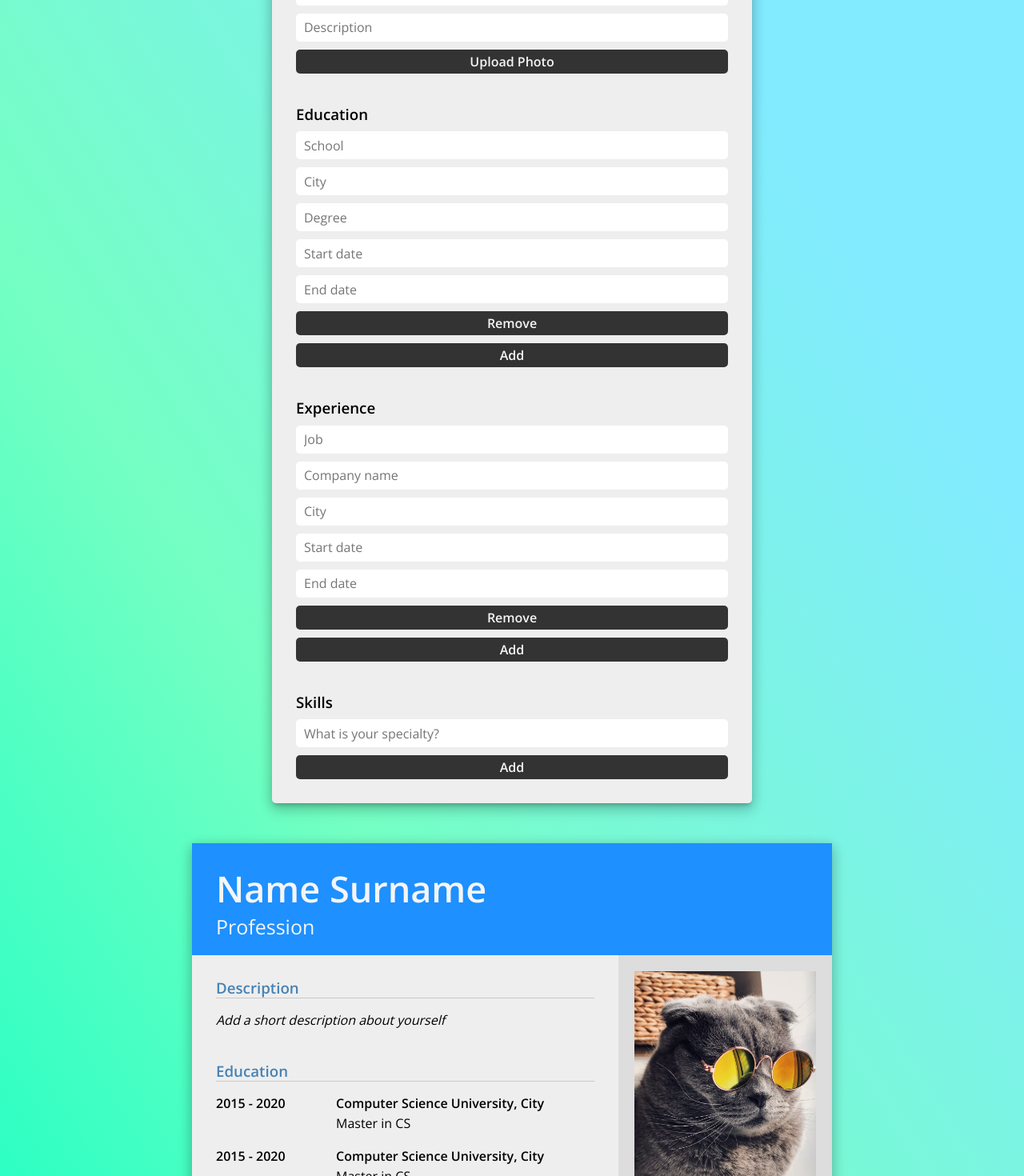
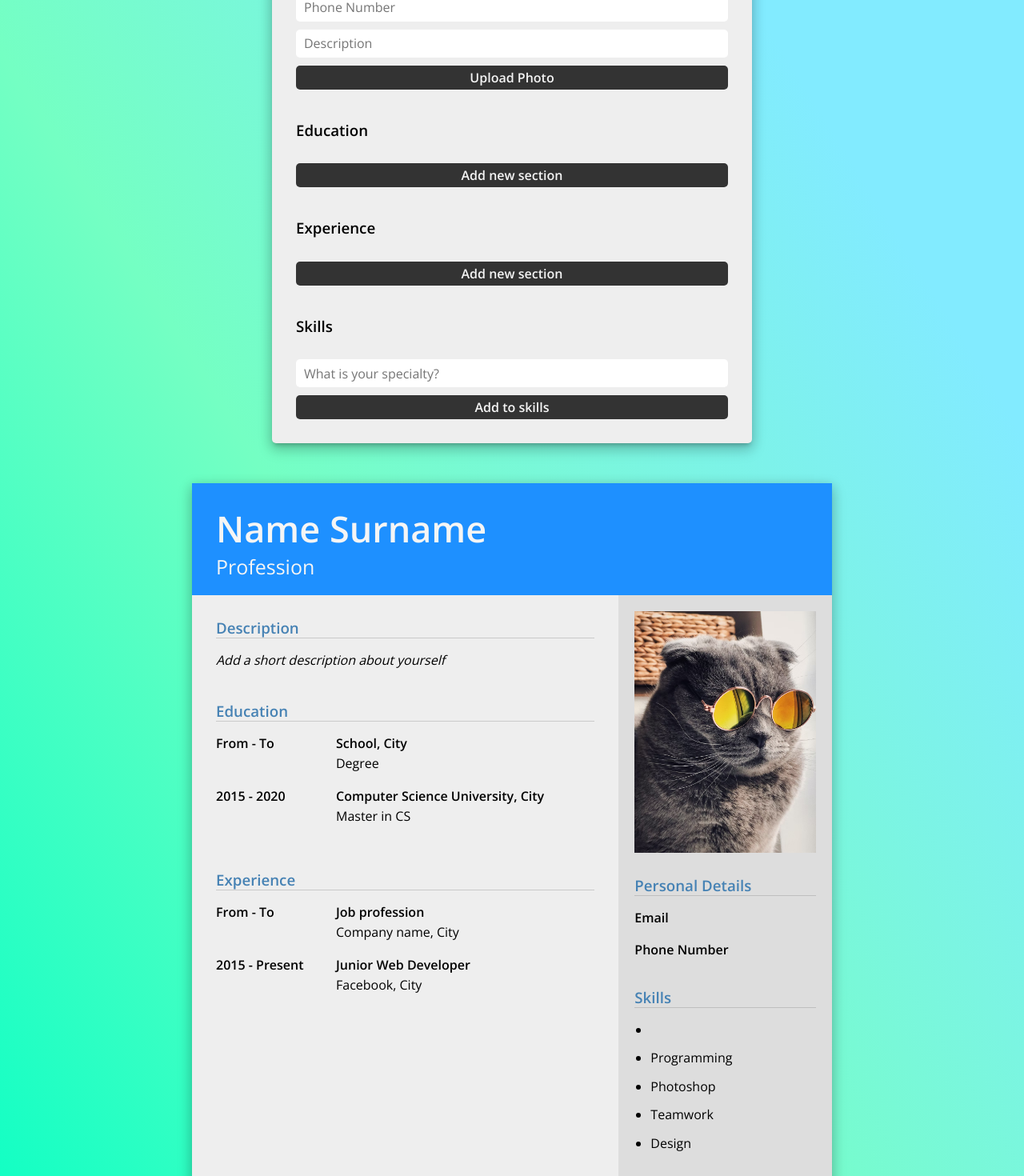
Before and after one commit to ren-isCoding/cv-application, a React (Create React App) app: page / in a window 1280 px wide. Shown: the part 399-1869 px from the top of the page at 80% size. Built offline with nearby package versions, Linux system fonts and the light colour scheme.

Commit message:
added useState hooks to manage form sections

```diff
--- a/src/components/CvCreator.js
+++ /dev/null
@@ -1,62 +0,0 @@
-import React from "react"
-import { StyledCvCreator } from "./styles/CvCreator.styled"
-
-export default function CvCreator({ setState }) {
-    let handleChange = (e) => {
-        let { name, value } = e.target
-        setState((prevState) => ({
-            ...prevState,
-            [name]: value,
-        }))
-    }
-    return (
-        <StyledCvCreator onChange={(e) => handleChange(e)}>
-            <section>
-                <h3>Personal Information</h3>
-                <div className="inputs">
-                    <input placeholder="First name" name="fName" />
-                    <input placeholder="Last Name" name="lName" />
-                    <input placeholder="Profession" name="profession" />
-                    <input placeholder="Email" name="email" />
-                    <input placeholder="Phone Number" name="phoneNum" />
-                    <input placeholder="Description" name="description" />
-                    <button className="add-btn">Upload Photo</button>
-                </div>
-            </section>
-
-            <section>
-                <h3>Education</h3>
-                <div className="inputs">
-                    <input placeholder="School" />
-                    <input placeholder="City" />
-                    <input placeholder="Degree" />
-                    <input placeholder="Start date" />
-                    <input placeholder="End date" />
-                    <button className="remove-btn">Remove</button>
-                    <button className="add-btn">Add</button>
-                </div>
-            </section>
-
-            <section>
-                <h3>Experience</h3>
-                <div className="inputs">
-                    <input placeholder="Job" />
-                    <input placeholder="Company name" />
-                    <input placeholder="City" />
-                    <input placeholder="Start date" />
-                    <input placeholder="End date" />
-                    <button className="remove-btn">Remove</button>
-                    <button className="add-btn">Add</button>
-                </div>
-            </section>
-
-            <section>
-                <h3>Skills</h3>
-                <div className="inputs">
-                    <input type="text" placeholder="What is your specialty?" />
-                    <button className="add-btn">Add</button>
-                </div>
-            </section>
-        </StyledCvCreator>
-    )
-}
--- /dev/null
+++ b/src/components/CvForm/CvForm.js
@@ -0,0 +1,65 @@
+import React, { useState } from "react"
+import { StyledCvCreator } from "../styles/CvForm.styled"
+import EducationForm from "./EducationForm"
+import ExperienceForm from "./ExperienceForm"
+
+export default function CvForm({ setValue }) {
+    function handleChange(e) {
+        let { name, value } = e.target
+        setValue((prevState) => ({
+            ...prevState,
+            [name]: value,
+        }))
+    }
+
+    let [education, setEducation] = useState([])
+    let [experience, setExperience] = useState([])
+
+    let addEducationForm = (e) => {
+        setEducation(education.concat(<EducationForm key={education.length} />))
+    }
+    let addExperienceForm = (e) => {
+        setExperience(experience.concat(<ExperienceForm key={experience.length} />))
+    }
+
+    return (
+        <StyledCvCreator onChange={(e) => handleChange(e)}>
+            <section>
+                <h3>Personal Information</h3>
+                <div className="inputs">
+                    <input placeholder="First name" name="fName" />
+                    <input placeholder="Last Name" name="lName" />
+                    <input placeholder="Profession" name="profession" />
+                    <input placeholder="Email" name="email" />
+                    <input placeholder="Phone Number" name="phoneNum" />
+                    <input placeholder="Description" name="description" />
+                    <button className="add-btn">Upload Photo</button>
+                </div>
+            </section>
+
+            <section>
+                <h3 id="education">Education</h3>
+                {education}
+                <button className="add-btn" onClick={addEducationForm}>
+                    Add new section
+                </button>
+            </section>
+
+            <section>
+                <h3 id="experience">Experience</h3>
+                {experience}
+                <button className="add-btn" onClick={addExperienceForm}>
+                    Add new section
+                </button>
+            </section>
+
+            <section>
+                <h3>Skills</h3>
+                <div className="inputs">
+                    <input type="text" placeholder="What is your specialty?" name="skill" />
+                    <button className="add-btn">Add to skills</button>
+                </div>
+            </section>
+        </StyledCvCreator>
+    )
+}
--- /dev/null
+++ b/src/components/CvForm/EducationForm.js
@@ -0,0 +1,14 @@
+import React from "react"
+
+export default function EducationForm() {
+    return (
+        <div className="inputs">
+            <input placeholder="School" name="school" />
+            <input placeholder="City" name="schoolCity" />
+            <input placeholder="Degree" name="degree" />
+            <input placeholder="Start date (year)" name="schoolStart" />
+            <input placeholder="End date (year)" name="schoolEnd" />
+            <button className="remove-btn">Remove</button>
+        </div>
+    )
+}
--- /dev/null
+++ b/src/components/CvForm/ExperienceForm.js
@@ -0,0 +1,14 @@
+import React from "react"
+
+export default function ExperienceForm() {
+    return (
+        <div className="inputs">
+            <input placeholder="Job profession" name="job" />
+            <input placeholder="Company name" name="company" />
+            <input placeholder="City" name="jobCity" />
+            <input placeholder="Start date (year)" name="jobStart" />
+            <input placeholder="End date (year)" name="jobEnd" />
+            <button className="remove-btn">Remove</button>
+        </div>
+    )
+}
--- a/src/components/CvDisplay.js
+++ b/src/components/CvPreview/CvPreview.js
@@ -1,17 +1,20 @@
 import React, { Component } from "react"
-import { StyledCvDisplay } from "./styles/CvDisplay.styled"
-import profileImg from "../img/defaultPp.png"
-import exampleImg from "../img/boris.png"
+import { StyledCvDisplay } from "../styles/CvPreview.styled"
+import profileImg from "../assets/defaultPp.png"
+import exampleImg from "../assets/boris.png"
 
-export default function CvDisplay({ state }) {
-    let { fName, lName, profession, description, email, phoneNum } = state
+export default function CvPreview({ value }) {
+    let { fName, lName, profession, email, phoneNum, description } = value
+    let { school, schoolCity, degree, schoolStart, schoolEnd } = value
+    let { job, company, jobCity, jobStart, jobEnd } = value
+    let { skill } = value
+
     return (
         <StyledCvDisplay>
             <header>
-                <div>
-                    <h1>{fName ? fName : "Name"}&nbsp;</h1>
-                    <h1>{lName ? lName : "Surname"}</h1>
-                </div>
+                <h1>
+                    {fName ? fName : "Name"} {lName ? lName : "Surname"}
+                </h1>
                 <span>{profession ? profession : "Profession"}</span>
             </header>
             <div className="main-info-section">
@@ -23,10 +26,14 @@ export default function CvDisplay({ state }) {
                 <section>
                     <h3>Education</h3>
                     <div className="info-wrapper">
-                        <span className="info-date">2015 - 2020</span>
+                        <span className="info-date">
+                            {schoolStart ? schoolStart : "From"} - {schoolEnd ? schoolEnd : "To"}
+                        </span>
                         <div className="info-details">
-                            <span className="info-bold">Computer Science University, City</span>
-                            <span>Master in CS</span>
+                            <span className="info-bold">
+                                {school ? school : "School"}, {schoolCity ? schoolCity : "City"}
+                            </span>
+                            <span>{degree ? degree : "Degree"}</span>
                         </div>
                     </div>
                     <div className="info-wrapper">
@@ -41,10 +48,14 @@ export default function CvDisplay({ state }) {
                 <section>
                     <h3>Experience</h3>
                     <div className="info-wrapper">
-                        <span className="info-date">2015 - Present</span>
+                        <span className="info-date">
+                            {jobStart ? jobStart : "From"} - {jobEnd ? jobEnd : "To"}
+                        </span>
                         <div className="info-details">
-                            <span className="info-bold">Junior Web Developer</span>
-                            <span>Facebook, City</span>
+                            <span className="info-bold">{job ? job : "Job profession"}</span>
+                            <span>
+                                {company ? company : "Company name"}, {jobCity ? jobCity : "City"}
+                            </span>
                         </div>
                     </div>
                     <div className="info-wrapper">
@@ -75,6 +86,7 @@ export default function CvDisplay({ state }) {
                 <section>
                     <h3>Skills</h3>
                     <ul className="skills-list">
+                        <li>{skill}</li>
                         <li>Programming</li>
                         <li>Photoshop</li>
                         <li>Teamwork</li>
--- a/src/components/Main.js
+++ b/src/components/Main.js
@@ -1,15 +1,15 @@
 import React, { useState } from "react"
-import CvCreator from "./CvCreator"
-import CvDisplay from "./CvDisplay"
+import CvForm from "./CvForm/CvForm"
+import CvPreview from "./CvPreview/CvPreview"
 import { StyledMain } from "./styles/Main.styled"
 
 export default function Main() {
-    const [state, setState] = useState({})
+    const [value, setValue] = useState([])
 
     return (
         <StyledMain>
-            <CvCreator setState={setState} />
-            <CvDisplay state={state} />
+            <CvForm setValue={setValue} />
+            <CvPreview value={value} />
         </StyledMain>
     )
 }
--- a/src/components/styles/CvCreator.styled.js
+++ b/src/components/styles/CvForm.styled.js
@@ -12,13 +12,17 @@ export let StyledCvCreator = styled.div`
     background: #eeeeee;
     padding: 3rem;
     border-radius: 5px;
-    box-shadow: 0px 8px 17px 2px rgba(0, 0, 0, 0.14), 0px 3px 14px 2px rgba(0, 0, 0, 0.12),
-        0px 5px 5px -3px rgba(0, 0, 0, 0.2);
+    box-shadow: 0px 8px 17px 2px rgba(0, 0, 0, 0.14), 0px 3px 14px 2px rgba(0, 0, 0, 0.12), 0px 5px 5px -3px rgba(0, 0, 0, 0.2);
 
     h3 {
         margin-bottom: 1rem;
     }
 
+    section {
+        display: flex;
+        flex-direction: column;
+        gap: 2rem;
+    }
     .inputs {
         display: flex;
         flex-direction: column;
@@ -32,6 +36,7 @@ export let StyledCvCreator = styled.div`
     }
 
     button {
+        width: 100%;
         height: 3rem;
         border-radius: 5px;
         background-color: #333333;
```
Also changed, not shown: src/components/assets/boris.png (renamed from src/img/boris.png), src/components/assets/defaultPp.png (renamed from src/img/defaultPp.png), src/components/styles/CvPreview.styled.js (renamed from src/components/styles/CvDisplay.styled.js).
